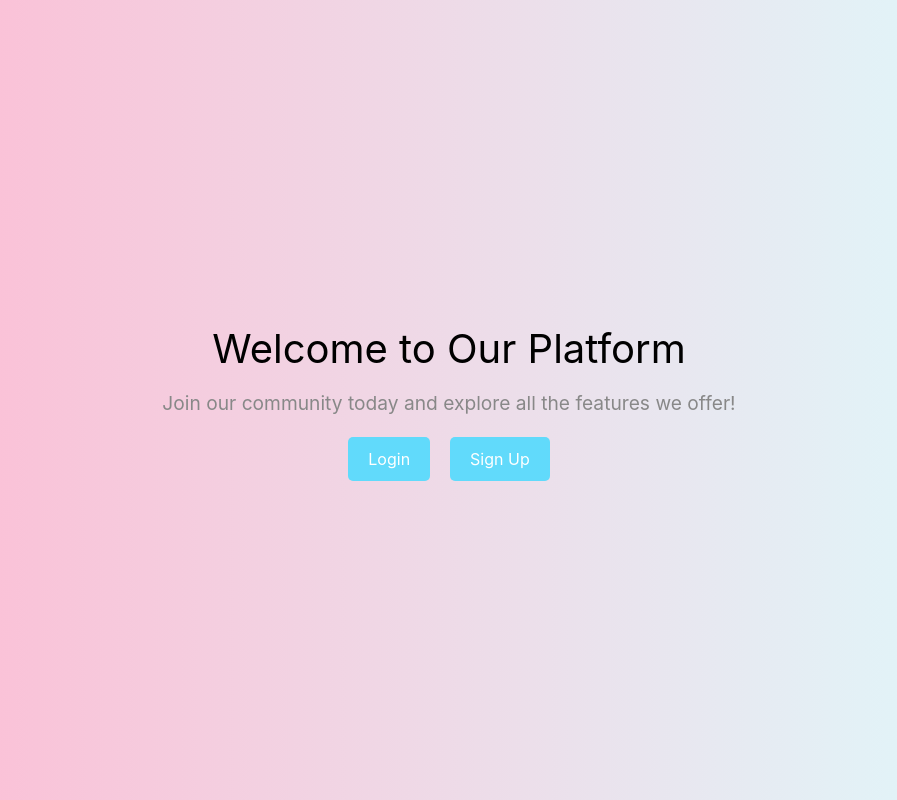
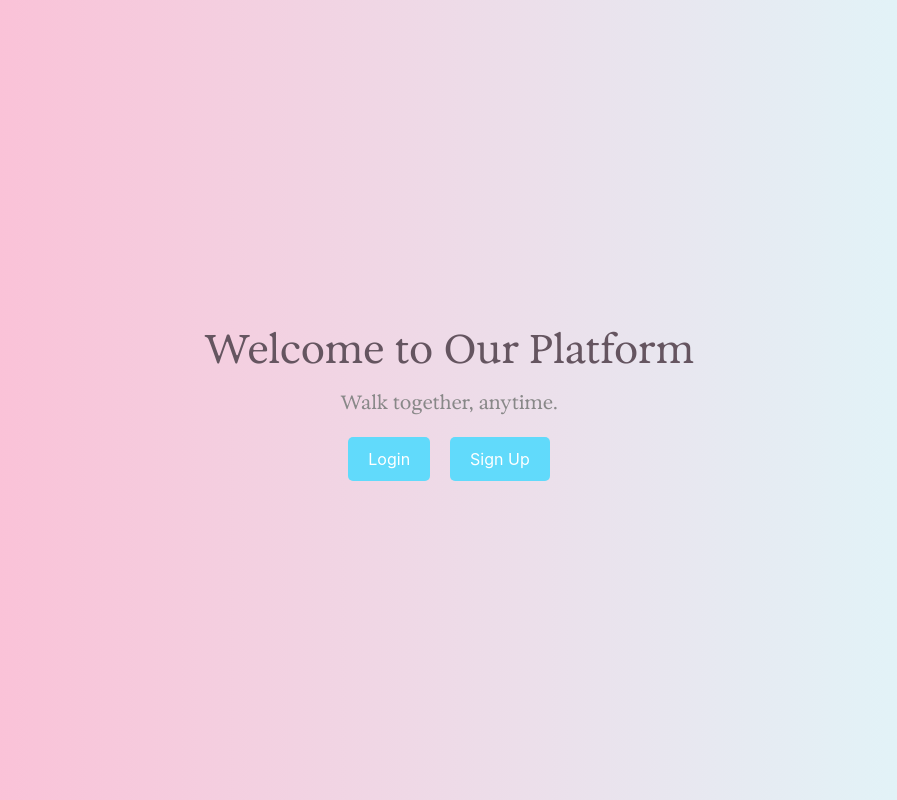
Before and after one commit to nsriv531/Promenade-HTC-2024-, a React (Create React App) app: page / in a window 1280 px wide. Shown: the whole page, without its empty margins (191-1088 px from the left). Built offline with nearby package versions, Linux system fonts and the light colour scheme.

Commit message:
custom font and styling

```diff
--- a/src/App.js
+++ b/src/App.js
@@ -7,9 +7,11 @@ function App() {
   return (
     <div className="App flex h-screen bg-gradient-to-r from-lavender-pink to-light-cyan">
       <header className="App-header m-auto">
-        <h1>Welcome to Our Platform</h1>
-        <p>
-          Join our community today and explore all the features we offer!
+        <h1 className='font-custom text-wenge'>
+          Welcome to Our Platform
+        </h1>
+        <p className='font-custom text-wenge'>
+          Walk together, anytime.
         </p>
         <div className="button-group flex items-center justify-center">
           <button className="App-button" onClick={() => navigate("/login")}>Login</button>
--- a/src/index.css
+++ b/src/index.css
@@ -15,3 +15,10 @@ code {
   font-family: source-code-pro, Menlo, Monaco, Consolas, 'Courier New',
     monospace;
 }
+
+@font-face {
+  font-family: 'ExposureTrial';
+  src: url(../public/ExposureTrialVAR.ttf) format('truetype');
+  font-weight: 400;
+  font-style: normal;
+}
--- a/tailwind.config.js
+++ b/tailwind.config.js
@@ -10,6 +10,9 @@ module.exports = {
         'orchid-pink' : '#e4b4c2',
         'thistle': '#e7cee3',
         'light-cyan' : '#ddfdfe',
+      },
+      fontFamily: {
+        custom: ['ExposureTrial', 'sans-serif'],
       }
     },
   },
```
Also changed, not shown: src/PromenadeLogo.png (renamed from public/PromenadeLogo.png).
